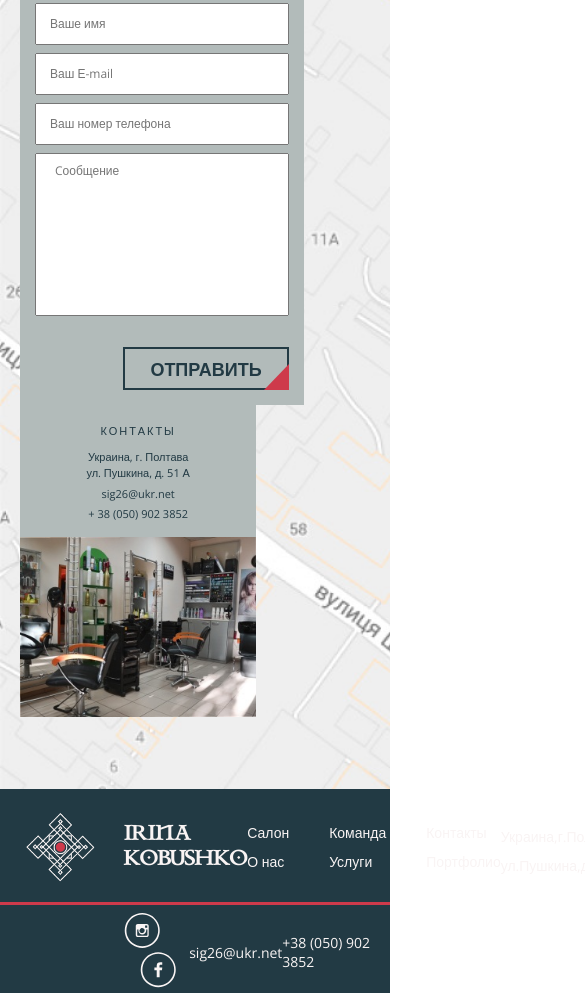
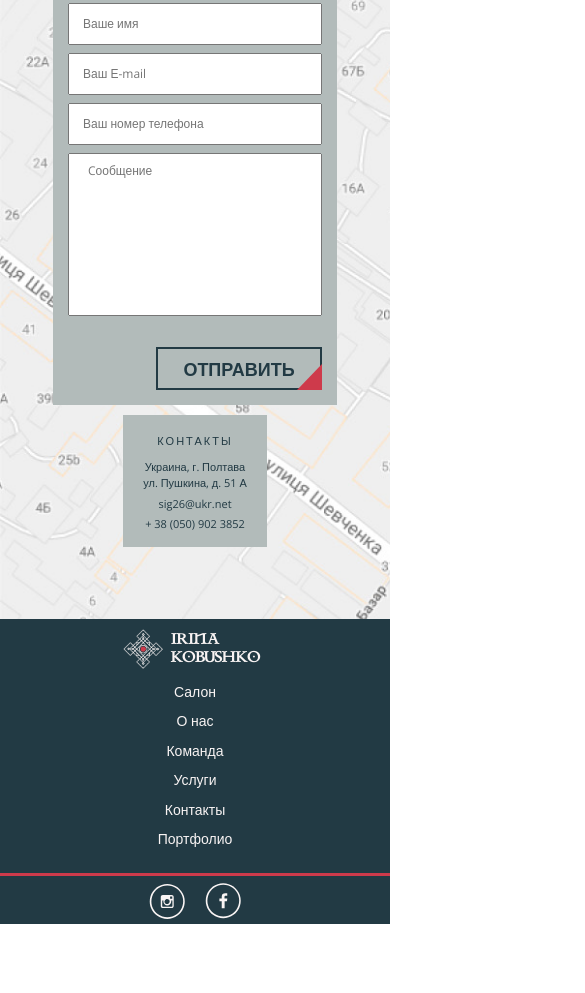
Before and after one commit to Olehkozyk/haircut, a plain HTML site: page index.html in a window 390 px wide. Shown: the part 5696-6689 px from the top of the page, 585 px wide, since content can reach past the window. After the commit the page ends 6620 px from the top, so only its background shows below. Drawn offline with nearby package versions, Linux system fonts and the light colour scheme.

Commit message:
adaptive mob

```diff
--- a/scss/style.scss
+++ b/scss/style.scss
@@ -1355,11 +1355,63 @@ background-repeat: no-repeat;
 	}
 }
 @media screen and (max-width: 660px){
+	.ba-footsocial{
+
+		justify-content: center;
+		&__soc{
+			padding-left: 0;
+		}
+		&__email{
+			display: none;
+		}
+		&__tel{
+			display: none;
+		}
+	}
+	.ba-footinfo{
+		flex-direction: column;
+		justify-content: center;
+		align-items: center;
+		&__menu{
+			padding-top: 0;
+			flex-direction: column;
+			ul + ul{
+				margin-left: 0;
+			}
+			ul{
+				text-align: center;
+			}
+		}
+		&__street{
+			display: none;
+		}
+	}
+	.ba-footinfo__logo{
+		padding-top: 0;
+		max-width: 150px ;
+		margin-bottom: 10px;
+		img{
+			width: 46px;
+			height: 46px;
+		}
+		h2{
+			margin-left: 5px;
+			font-size: 13px;
+		}
+	}
+	.ba-connect__info{
+		padding: 20px 20px 18px;
+	}
+	.ba-connect__img{
+		display: none;
+	}
 	.ba-form{
 		padding: 15px;
+		margin-bottom: 10px;
 	}
 	.ba-flex-form{
 		flex-wrap: wrap;
+		justify-content: center;
 	}
 	.ba-bg-block{
 		width: 184px;
```
Also changed, not shown: css/style.css, 1 other file.
